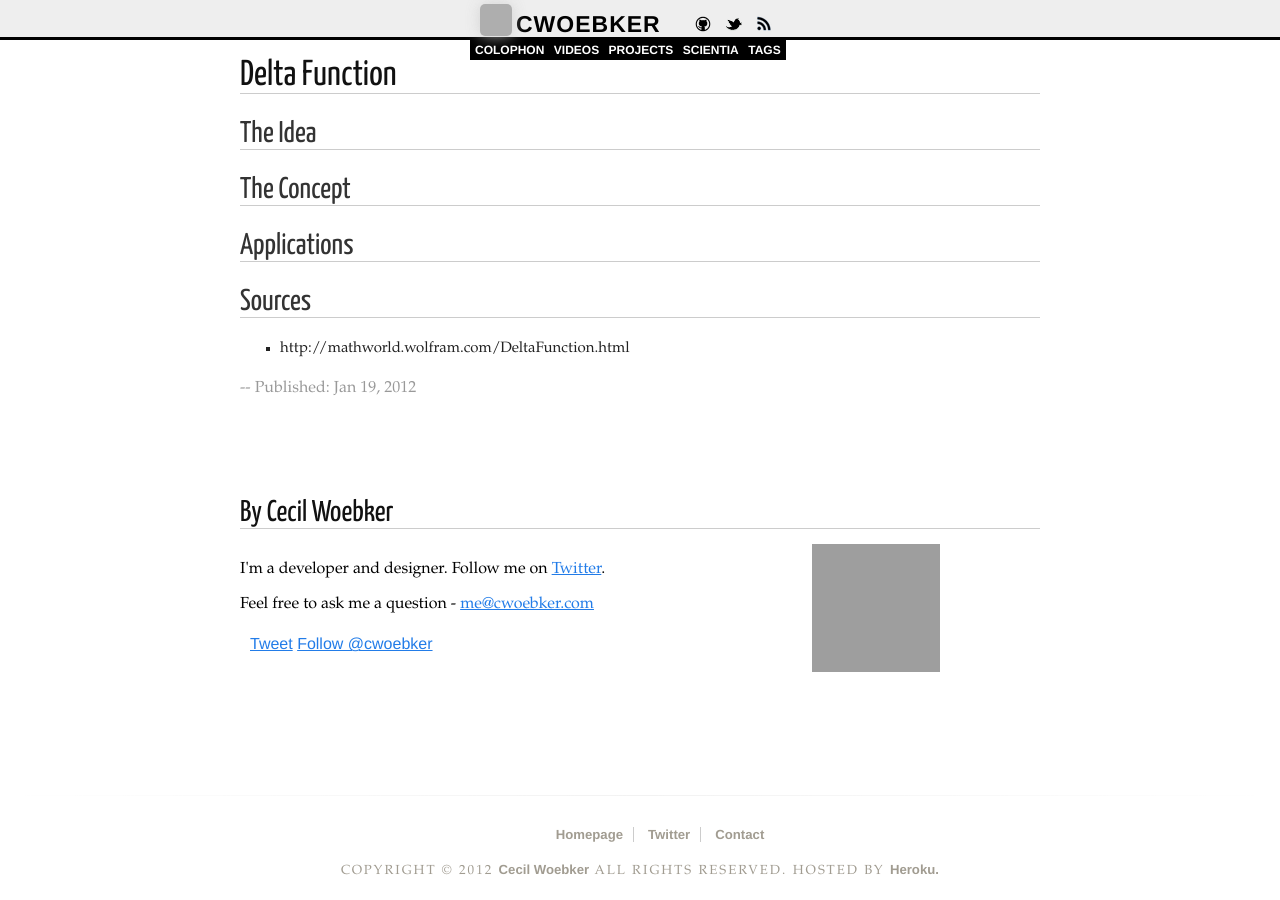
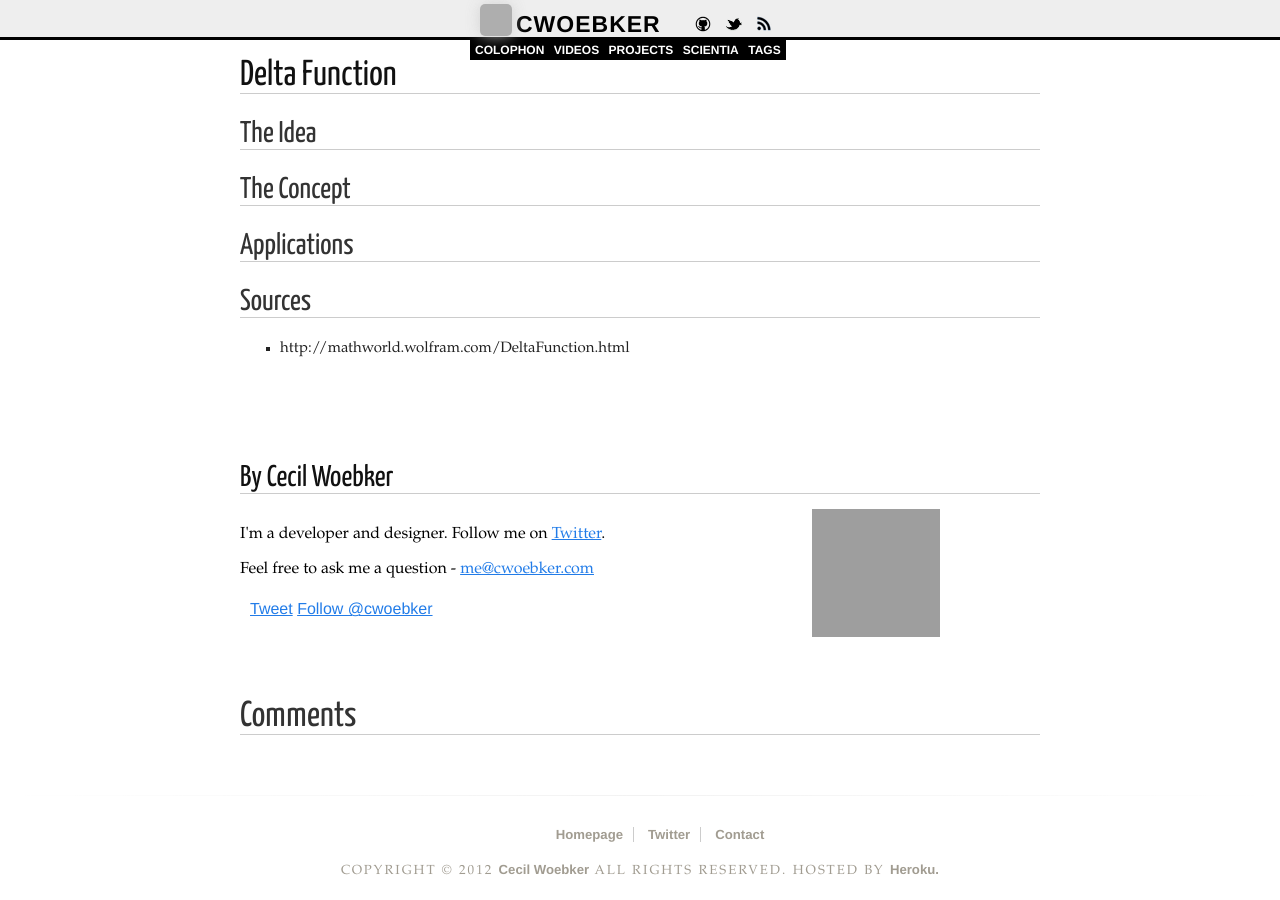
Before and after one commit to cwoebker/.com, a Jekyll site: the page built from scientia/math/delta-function.md, in a window 1280 px wide. Built offline with Jekyll 4.4.1, drawn with Linux system fonts in a browser that asks for light colours; Markdown is read by kramdown in place of the engine named in the settings; comment, search, counter and statistics services are not loaded; grey boxes are pictures that could not be loaded.

Commit message:
fixed article pages comments, added ads

```diff
--- a/_layouts/article.html
+++ b/_layouts/article.html
@@ -10,13 +10,12 @@ layout: default
     <div class="body">
       {{ content }}
     </div>
-    <postamble datetime="{{ post.date | date: "%Y-%m%d" }} ">
-    -- Published: {{ page.published | date: "%b %d, %Y" }}
-    </postamble>
   </div>
   <div class="post_end">
     {% include about.html %}
     <br />
-    {% include disqus.html %}
+    {% include adsense_leaderboard.html %}
+    <br />
+    {% include comments.html %}
   </div>
 </div>
```
